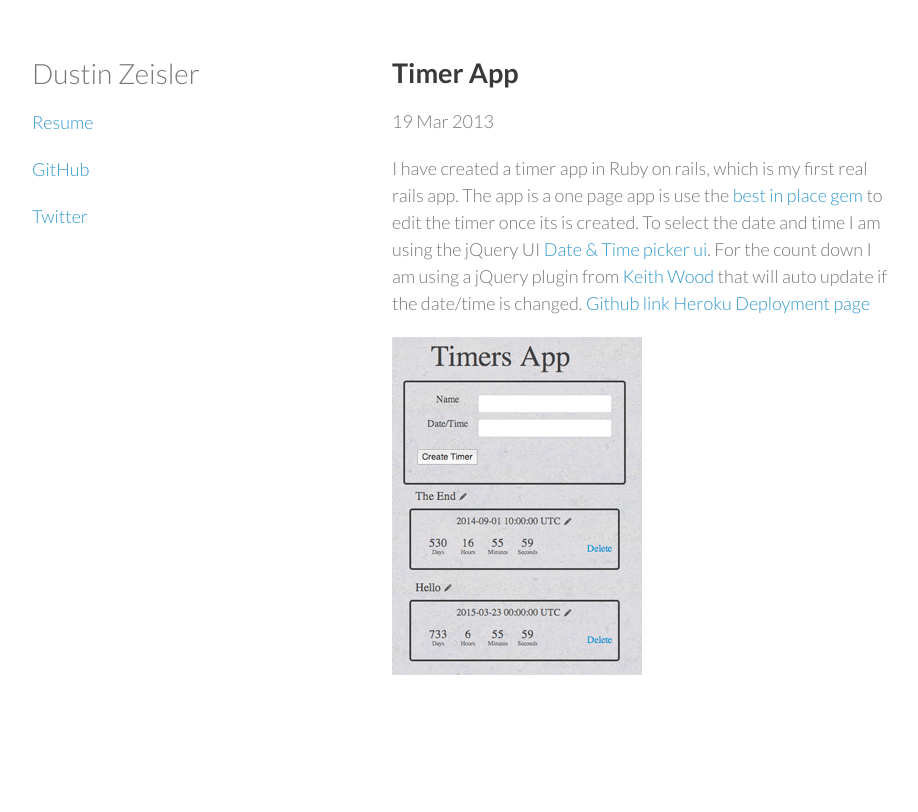
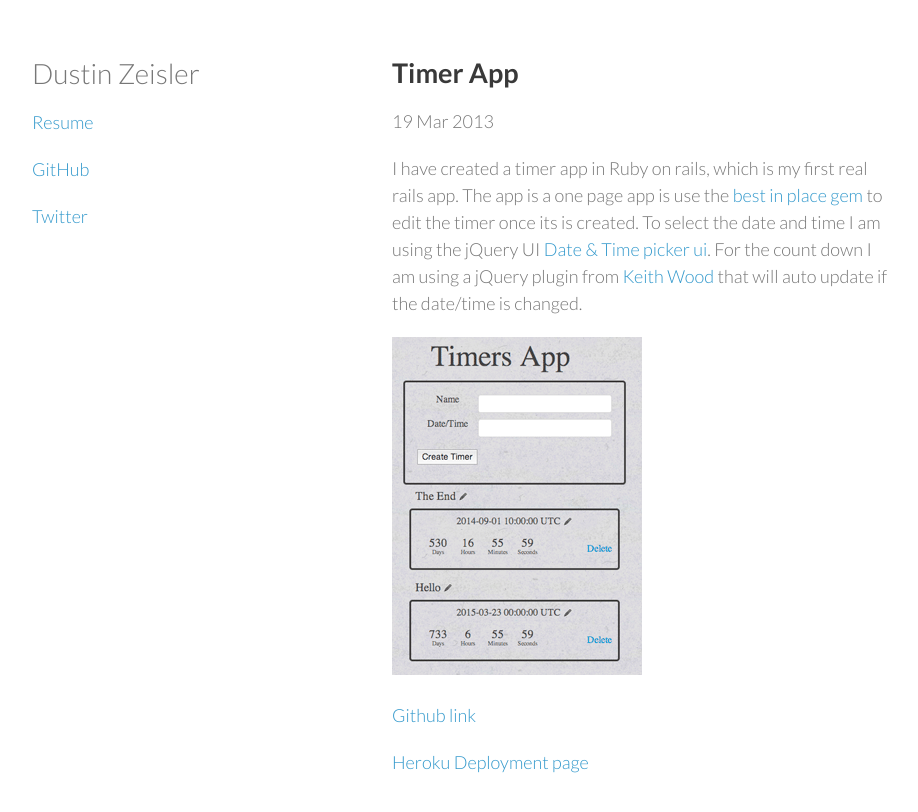
Before and after one commit to zeisler/zeisler.github.io, a Jekyll site: the page built from _posts/2013-03-19-timer-app.markdown, in a window 1280 px wide. Shown: the top 812 px of the page, without its empty margins (178-1096 px from the left). Built offline with Jekyll 4.4.1, drawn with Linux system fonts in a browser that asks for light colours.

```diff
--- a/_posts/2013-03-19-timer-app.markdown
+++ b/_posts/2013-03-19-timer-app.markdown
@@ -6,7 +6,9 @@ tags: rails
 ---
 
 I have created a timer app in Ruby on rails, which is my first real rails app. The app is a one page app is use the [best in place gem](https://github.com/bernat/best_in_place) to edit the timer once its is created. To select the date and time I am using the jQuery UI [Date & Time picker ui](http://trentrichardson.com/examples/timepicker/). For the count down I am using a jQuery plugin from [Keith Wood](http://keith-wood.name/countdown.html) that will auto update if the date/time is changed.
-[Github link](https://github.com/ghzeisler/timer)
-[Heroku Deployment page](http://serene-sands-7788.herokuapp.com/)
 
 ![Timer app site](/images/blog/timer_app.png)
+
+[Github link](https://github.com/ghzeisler/timer)
+
+[Heroku Deployment page](http://serene-sands-7788.herokuapp.com/)
```
